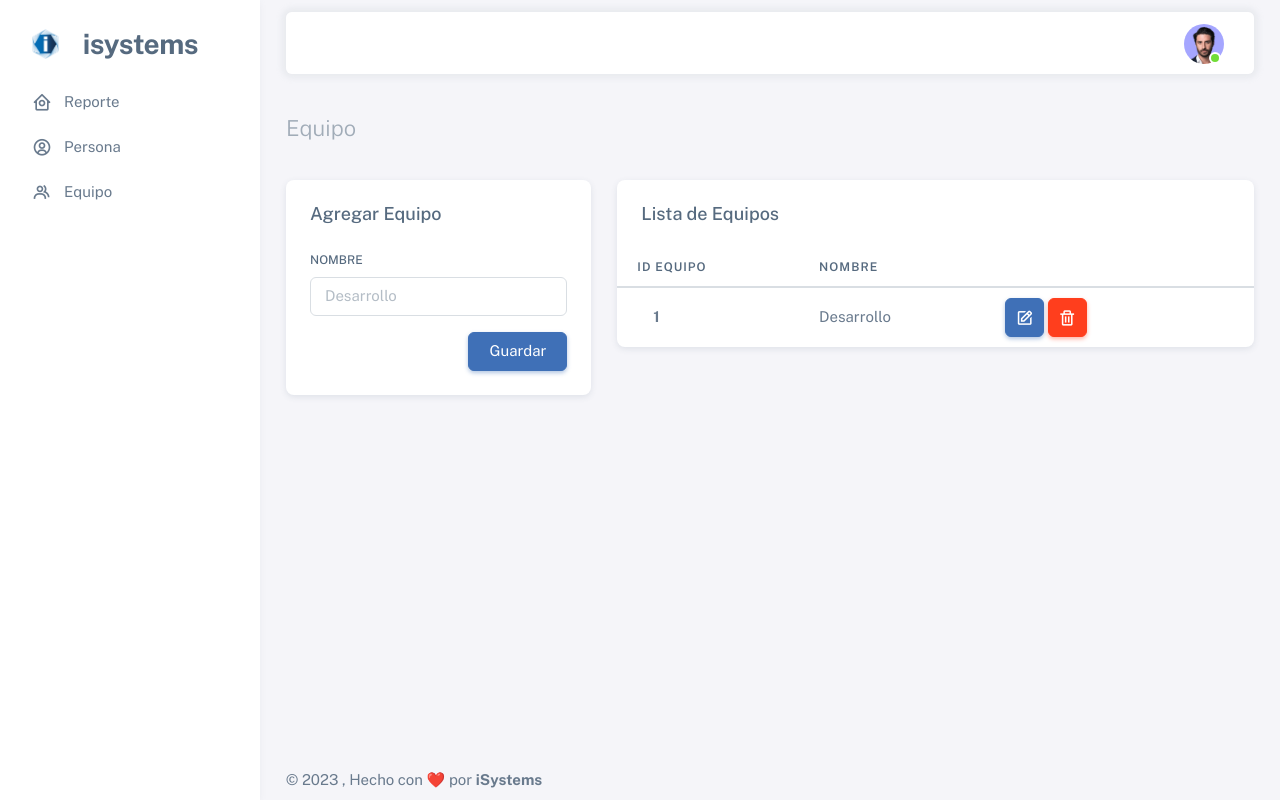
After one commit to jheslyn31/Asistencia-monolito, a Flask app: page /equipo in a window 1280 px wide. The commit adds this page. Run offline with Flask 3, Linux system fonts and the light colour scheme; some libraries are stand-ins or nearby versions.

Commit message:
template

```diff
--- a/aplicacion/equipo.py
+++ b/aplicacion/equipo.py
@@ -13,3 +13,7 @@ def update():
 @bp.route('/delete')
 def delete():
     return 'eliminar equipo'
+
+@bp.route('/listar')
+def listar():
+    return 'eliminar equipo'
--- a/aplicacion/home.py
+++ b/aplicacion/home.py
@@ -21,3 +21,7 @@ def reporte():
 @bp.route('/persona')
 def persona():
     return render_template('persona.html')
+
+@bp.route('/equipo')
+def equipo():
+    return render_template('equipo.html')
--- a/aplicacion/templates/base.html
+++ b/aplicacion/templates/base.html
@@ -8,12 +8,12 @@
     <meta name="viewport"
         content="width=device-width, initial-scale=1.0, user-scalable=no, minimum-scale=1.0, maximum-scale=1.0" />
 
-    <title>TodoAsis -{%block title %} {% endblock %}</title>
+    <title>Asistencia -{%block title %} {% endblock %}</title>
 
     <meta name="description" content="" />
 
     <!-- Favicon -->
-    <link rel="icon" type="image/x-icon" href="{{url_for('static', filename ='img/favicon/favicon.ico')}}" />
+    <link rel="icon" type="image/x-icon" href="{{url_for('static', filename ='img/favicon/favicon.ico')}}"/>
 
     <!-- Fonts -->
     <link rel="preconnect" href="https://fonts.googleapis.com" />
@@ -55,7 +55,7 @@
             <!-- Menu -->
             <aside id="layout-menu" class="layout-menu menu-vertical menu bg-menu-theme">
                 <div class="app-brand demo">
-                    <a href="#" class="app-brand-link">
+                    <a href="{{url_for('home.reporte')}}" class="app-brand-link">
                         <span class="app-brand-logo demo">
                             <img src="{{url_for('static', filename ='img/icons/unicons/is.png')}}" alt="is" class="me-3"
                                 height="30">
@@ -85,6 +85,12 @@
                             <div data-i18n="Analytics">Persona</div>
                         </a>
                     </li>
+                    <li class="menu-item">
+                        <a href="{{url_for('home.equipo')}}" class="menu-link">
+                            <i class="menu-icon tf-icons bx bx-group"></i>
+                            <div data-i18n="Analytics">Equipo</div>
+                        </a>
+                    </li>
                 </ul>
             </aside>
             <!-- / Menu -->
@@ -101,12 +107,6 @@
 
                     <div class="navbar-nav-right d-flex align-items-center" id="navbar-collapse">
                         <ul class="navbar-nav flex-row align-items-center ms-auto">
-                            <!-- Place this tag where you want the button to render. -->
-                            <li class="nav-item lh-1 me-3">
-                                <a class="dropdown-item" href="#">
-                                    <i class="tf-icons bx bx-bell"></i>
-                                </a>
-                            </li>
                             <!-- User -->
                             <li class="nav-item navbar-dropdown dropdown-user dropdown">
                                 <a class="nav-link dropdown-toggle hide-arrow" href="javascript:void(0);"
@@ -152,7 +152,7 @@
                                         <div class="dropdown-divider"></div>
                                     </li>
                                     <li>
-                                        <a class="dropdown-item" href="index.html">
+                                        <a class="dropdown-item" href="{{url_for('home.login')}}">
                                             <i class="bx bx-power-off me-2"></i>
                                             <span class="align-middle">Cerrar Sesion</span>
                                         </a>
--- /dev/null
+++ b/aplicacion/templates/equipo.html
@@ -0,0 +1,105 @@
+{% extends 'base.html' %}
+
+{% block title %} Persona {% endblock %}
+
+{% block content %}
+
+
+<!-- Content -->
+
+<div class="container-fluid flex-grow-1 container-p-y">
+    <h4 class="fw-bold py-3 mb-4"><span class="text-muted fw-light">Equipo</h4>
+    <div class="row">
+        <div class="col-md-4">
+            <div class="card mb-4">
+                <div class="card-header d-flex justify-content-between align-items-center">
+                  <h5 class="mb-0">Agregar Equipo</h5>
+                </div>
+                <div class="card-body">
+                  <form>
+                    <div class="mb-3">
+                      <label class="form-label" for="basic-default-fullname">Nombre</label>
+                      <input type="text" class="form-control" id="basic-default-fullname" placeholder="Desarrollo">
+                    </div>
+                    <div class="d-flex flex-row-reverse">
+                        <button type="submit" class="btn btn-primary">Guardar</button>
+                    </div>
+
+                  </form>
+                </div>
+              </div>
+
+        </div>
+        <div class="col-md-8">
+            <div class="card">
+                <h5 class="card-header">Lista de Equipos</h5>
+                <div class="table-responsive text-nowrap">
+                    <table class="table table-hover">
+                        <thead>
+                            <tr>
+                                <th>Id Equipo</th>
+                                <th>Nombre</th>
+                                <th></th>
+                                <th></th>
+                            </tr>
+                        </thead>
+                        <tbody class="table-border-bottom-0">
+                            <tr>
+                                <td><i class="fab fa-angular fa-lg text-danger me-3"></i>
+                                    <strong>1</strong>
+                                </td>
+                                <td>Desarrollo</td>
+                                <td>
+                                    <button type="button" class="btn btn-icon btn-primary" data-bs-toggle="modal" data-bs-target="#modal-register"
+                                        title="Editar">
+                                        <span class="tf-icons bx bx-edit"></span>
+                                    </button>
+                                    <button type="button" class="btn btn-icon btn-danger" data-bs-toggle="tooltip"
+                                        title="Eliminar">
+                                        <span class="tf-icons bx bx-trash"></span>
+                                    </button>
+                                </td>
+
+                            </tr>
+                        </tbody>
+                    </table>
+                </div>
+            </div>
+        </div>
+    </div>
+
+
+
+</div>
+<!-- / Content -->
+<!-- Modal -->
+<div class="modal fade" id="modal-register" tabindex="-1" aria-hidden="true">
+    <div class="modal-dialog" role="document">
+        <div class="modal-content">
+            <div class="modal-header">
+                <h5 class="modal-title" id="exampleModalLabel1">Editar nombre</h5>
+                <button type="button" class="btn-close" data-bs-dismiss="modal" aria-label="Close"></button>
+            </div>
+            <div class="modal-body">
+                <div class="row">
+                    <div class="col mb-3">
+                        <label for="nameBasic" class="form-label">Nombre</label>
+                        <input type="text" id="nameBasic" class="form-control" placeholder="......" />
+                    </div>
+                </div>
+            </div>
+            <div class="modal-footer">
+                <button type="button" class="btn btn-outline-secondary" data-bs-dismiss="modal">
+                    Cerrar
+                </button>
+                <button type="button" class="btn btn-primary">Actualizar</button>
+            </div>
+        </div>
+    </div>
+</div>
+
+<div class="content-backdrop fade"></div>
+
+
+
+{% endblock %}
```
Also changed, not shown: aplicacion/templates/persona.html (+20 -6 lines), 1 other file.
